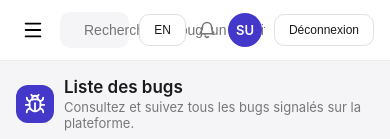
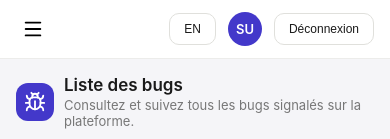
Before and after one commit to Yassine2124/SuiviBugVitalLinkFront, a React (Vite) app: page /dashboard in a window 390 px wide. Shown: the top 139 px of the page. Built offline with nearby package versions, Linux system fonts and the light colour scheme; no server answers; sample sign-in values are in the browser's storage.

Commit message:
responsive complete

```diff
--- a/src/index.css
+++ b/src/index.css
@@ -140,3 +140,8 @@ select.input { appearance: none; -webkit-appearance: none; background-image: url
   .stat-card { padding: 12px 14px; }
   .stat-value { font-size: 18px; }
 }
+@media (max-width: 600px) {
+  .search-bar { display: none; }
+  .topbar-user > svg { display: none; }
+  .topbar { justify-content: space-between; }
+}
```
